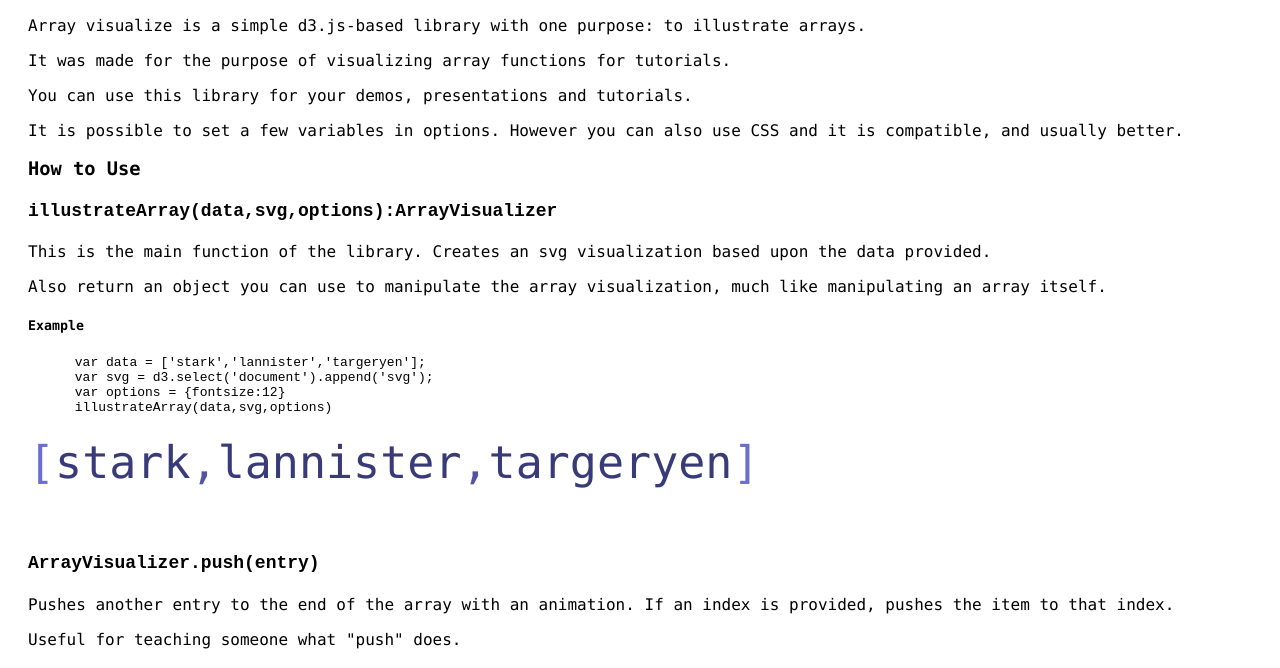
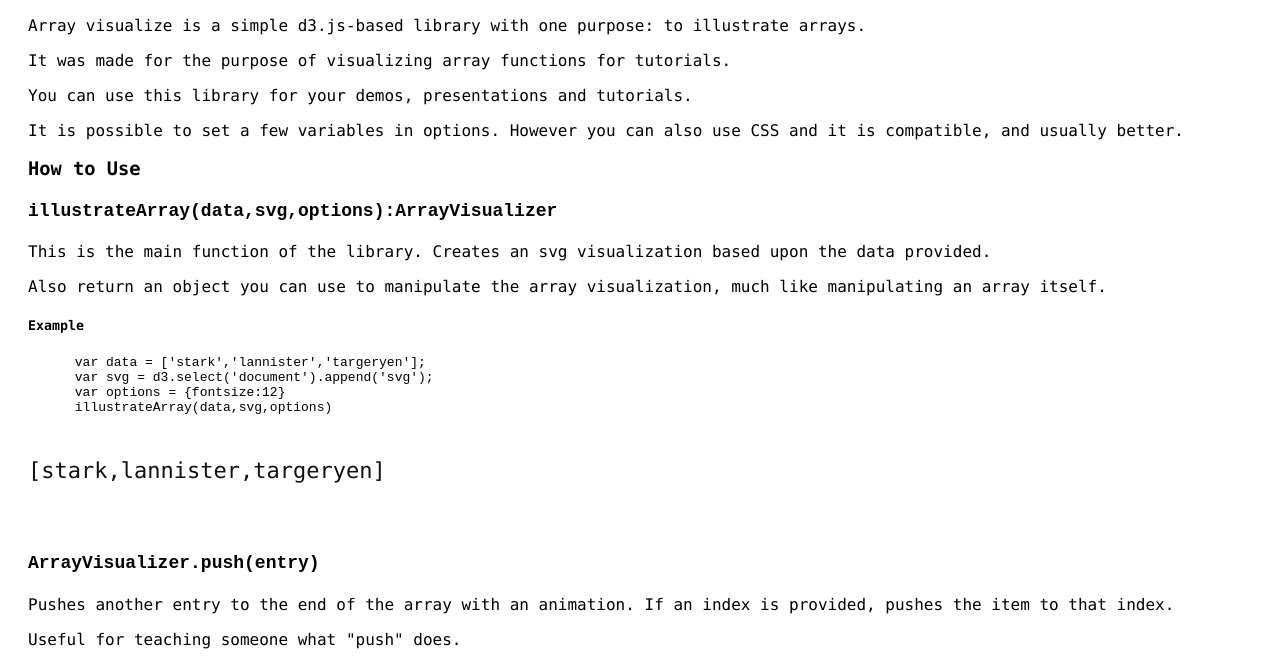
Before and after one commit to danielstern/array.visualize, a website: page app/index.html in a window 1280 px wide. Shown: the part 112-780 px from the top of the page. Drawn offline with nearby package versions, Linux system fonts and the light colour scheme; files that its build step writes are made by us from their sources.

Commit message:
removed styling from main file

```diff
--- a/app/array.visualize.js
+++ b/app/array.visualize.js
@@ -1,13 +1,6 @@
-
 function illustrateArray(data,svg,options){
 
-	// todo
-	// - demos
-	// docs
-	// images
-
 	options = options || {};
-	var fontsize = options.fontsize || 14;
 	var speed = options.speed || 500;
 
 	var color = d3.scale.category20b();
@@ -20,19 +13,15 @@ function illustrateArray(data,svg,options){
 	var parensWidth;
 
 	function computeWidths(data) {
-		var text = container.selectAll('text._avatar')
+		var text = container.selectAll('text._text')
 			.data(data)
 			.enter()
 			.append('text')
 			.text(function(d,i){return d})
-			.style('font-size',fontsize);
 
 		var commas = container.append('text').text(',')
-			.style('font-size',fontsize);
 
-		var parens=container.append('text')
-			.style('font-size',fontsize)
-			.text("[")
+		var parens=container.append('text').text("[")
 
 		dataWidths = data.map(function(a,i){
 			return text[0][i]. getComputedTextLength ();
@@ -44,6 +33,7 @@ function illustrateArray(data,svg,options){
 		text.remove();
 		commas.remove();
 		parens.remove();
+
 	}
 
 
@@ -52,7 +42,7 @@ function illustrateArray(data,svg,options){
 		computeWidths(data);
 
 		// DATA JOIN
-		var text = container.selectAll('text.avatar')
+		var text = container.selectAll('text.text')
 			.data(data,function(a){return a});
 
 		var commas = container.selectAll('text.comma')
@@ -71,7 +61,6 @@ function illustrateArray(data,svg,options){
 				x+=i*commaWidth;
 				return "translate("+x+",0)"
 			})
-			.attr("fill",function(a){return color(3)})
 
 		commas
 			.transition()
@@ -96,13 +85,11 @@ function illustrateArray(data,svg,options){
 		// ENTER
 		text.enter().append('text')
 			.text(function(d,i){return d})
-			.attr('class','avatar')
-			.attr("fill",function(a){return color(0)})
+			.attr('class','text')
 			.attr("transform",function(d,i){
 				var x = d3.sum(dataWidths.slice(0,i))+parensWidth;
 				x+=i*commaWidth;
 				return "translate("+x+",0)"})
-			.style('font-size',fontsize)
 			.attr('opacity',0)
 			.attr('y',50)
 			.transition()
@@ -113,12 +100,11 @@ function illustrateArray(data,svg,options){
 		commas.enter().append('text')
 			.text(function(d,i){return ",";})
 			.attr('class','comma')
-			.attr("fill",function(a){return color(1)})
 			.attr("transform",function(d,i){
 				var x = d3.sum(dataWidths.slice(0,i+1))+parensWidth;
 				x+=i*commaWidth;
-				return "translate("+x+",0)"})
-			.style('font-size',fontsize);
+				return "translate("+x+",0)"
+			})
 
 		parens
 			.enter().append('text')
@@ -128,9 +114,7 @@ function illustrateArray(data,svg,options){
 				x+=(data.length-1)*commaWidth;
 				return "translate("+ (i===0?0:x)+",0)"
 			})
-			.style('font-size',fontsize)
 			.text(function(d,i){return d})
-			.attr("fill",function(a){return color(2)})
 
 		//EXIT
 		text.exit()
@@ -163,12 +147,11 @@ function illustrateArray(data,svg,options){
 		},
 		highlight:function(index){
 			index = index || 0;
-			var padding = 3;
+			var padding = 0;
 			var rect = container.append("rect")
 			    .attr("rx", 6)
 			    .attr("ry", 6)
-			    .attr("y", -fontsize+padding)
-			    .attr("height", fontsize + padding * 2)
+			    .attr("height", 30)
 			    .attr('opacity',0)
 
 
--- a/app/styles/main.css
+++ b/app/styles/main.css
@@ -8,3 +8,7 @@ html {
 h4 pre {
   font-size: 18px;
 }
+
+svg {
+	  font-size: 22px;
+}
```
